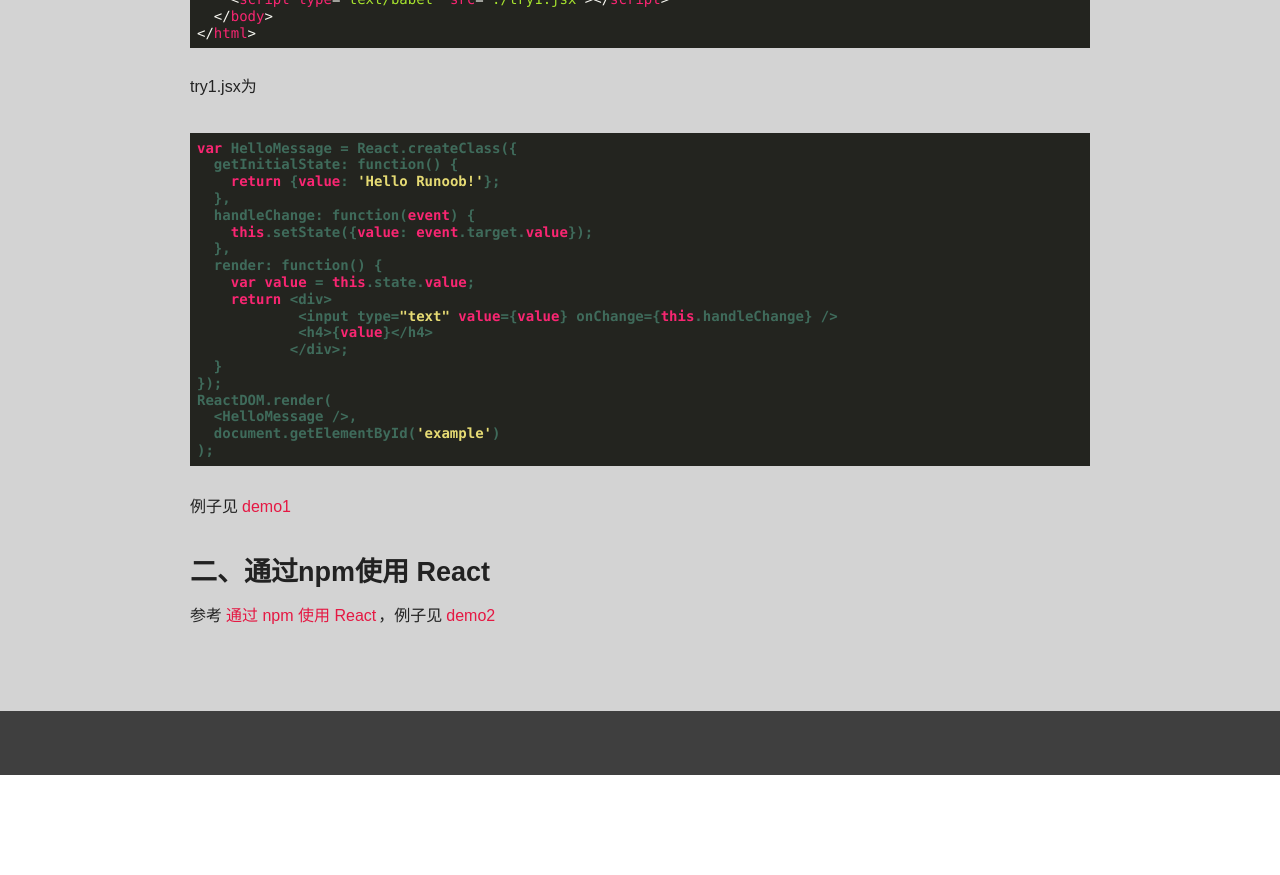
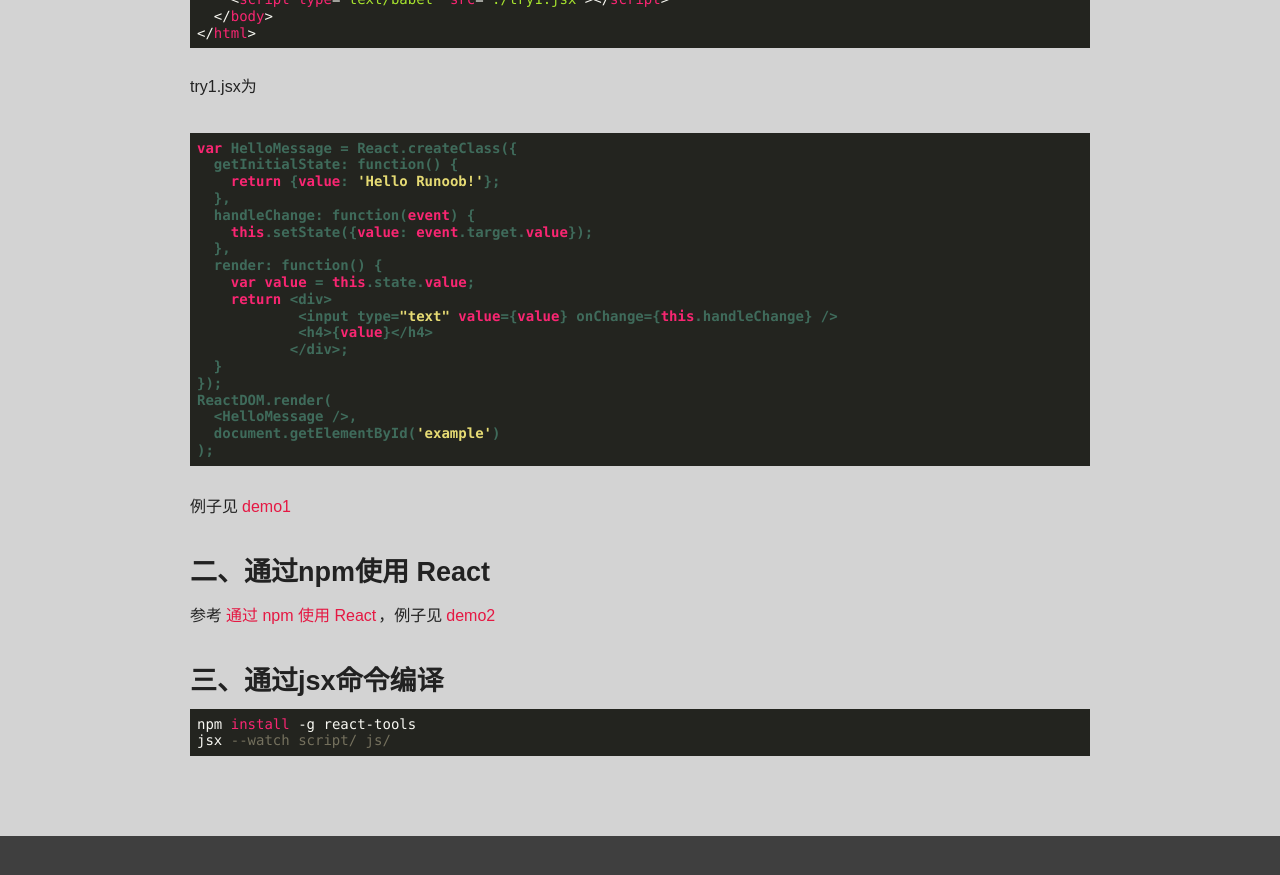
Before and after one commit to zhhgit/blog, a Jekyll site: the page built from _posts/2016-07-15-react 1 use jsx.md, in a window 1280 px wide and 900 px high, scrolled down 1484 px. Shown: the top 875 px of the window. Built offline with Jekyll 4.4.1, drawn with Linux system fonts in a browser that asks for light colours; comment, search, counter and statistics services are not loaded; before the commit the page ends 2259 px from its top, so only the background shows below that.

Commit message:
revise react 1

```diff
--- a/_posts/2016-07-15-react 1 use jsx.md
+++ b/_posts/2016-07-15-react 1 use jsx.md
@@ -93,3 +93,8 @@ try1.jsx为
 # 二、通过npm使用 React
 
 参考[通过 npm 使用 React](http://www.runoob.com/react/react-install.html)，例子见[demo2](https://github.com/zhhgit/react_coupons/tree/master/demo2-node%20compile%20jsx)
+
+# 三、通过jsx命令编译
+
+    npm install -g react-tools
+    jsx --watch script/ js/
```
